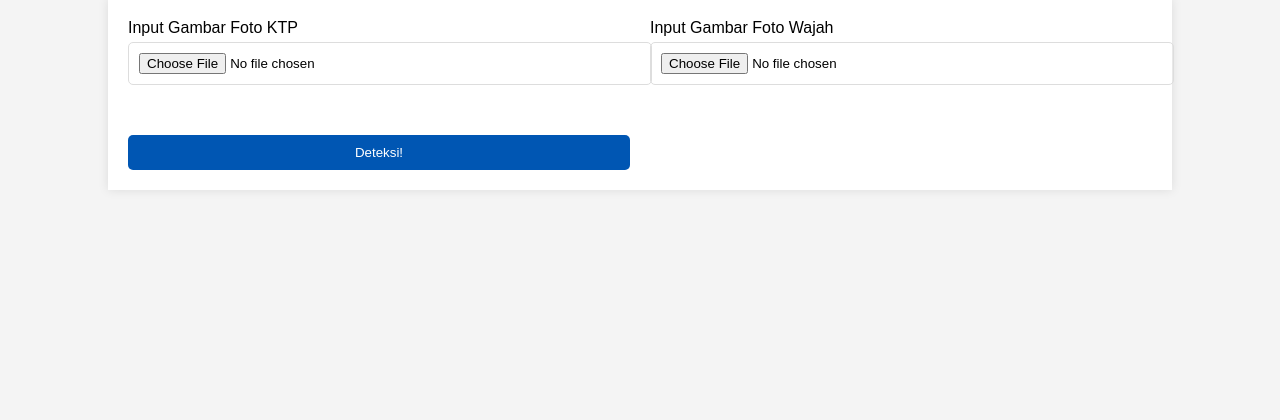
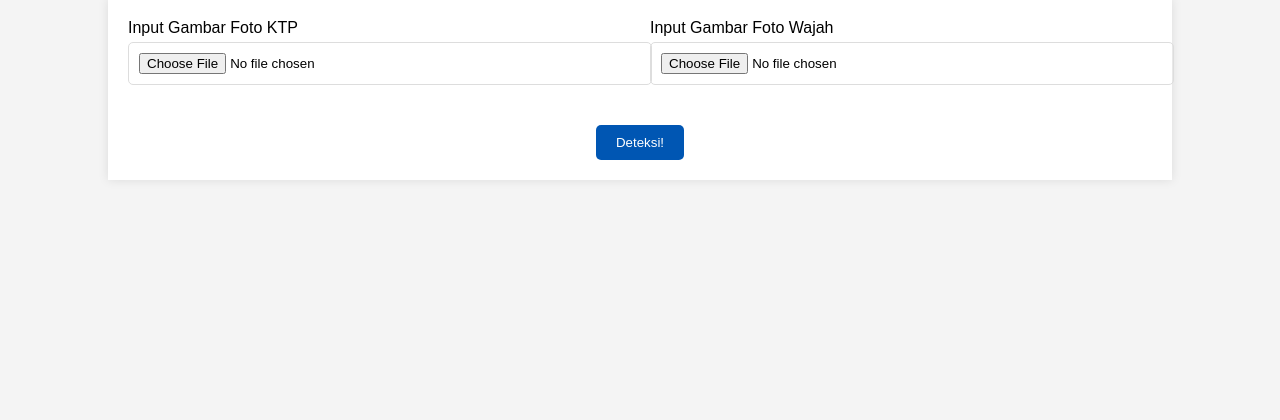
Before and after one commit to z0zero/face-verification, a Flask app: page / in a window 1280 px wide. Shown: the part 120-540 px from the top of the page. Run offline with Flask 3, Linux system fonts and the light colour scheme.

Commit message:
Center the button and iamge for testing

```diff
--- a/static/styles.css
+++ b/static/styles.css
@@ -34,9 +34,9 @@ button[type=submit] {
     color: white;
     border: none;
     padding: 10px 20px;
-    margin-top: 10px;
     border-radius: 5px;
     cursor: pointer;
+    align-self: center;
 }
 
 button[type=submit]:hover {
@@ -59,6 +59,12 @@ header img {
     display: grid;
     grid-template-columns: 1fr 1fr;
     gap: 20px;
+    margin-bottom: 20px;
+}
+
+.button-container {
+    display: flex;
+    justify-content: center;
 }
 
 @media (max-width: 768px) {
--- a/templates/home.html
+++ b/templates/home.html
@@ -24,8 +24,9 @@
             <label for="faceImage">Input Gambar Foto Wajah</label>
             <input type="file" id="faceImage" name="faceImage">
         </div>
-
-        <!-- Detection button -->
+    </div>
+    <!-- Detection button -->
+    <div class="button-container">
         <button type="submit">Deteksi!</button>
     </div>
 </div>
```
Also changed, not shown: static/ktp-1.png (added), static/tes-1.jpeg (added).
